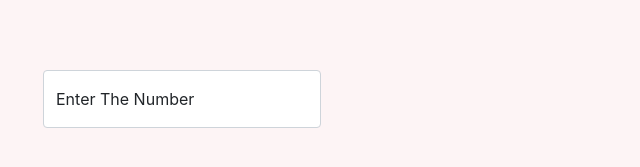
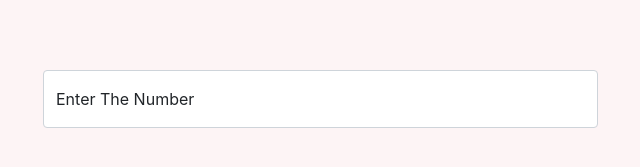
Before and after one commit to RajSuriyan/GuessTheNumber, a plain HTML site: page index.html in a window 1280 px wide. Shown: the part 379-546 px from the top of the page, 42-682 px from the left. Drawn offline with nearby package versions, Linux system fonts and the light colour scheme.

Commit message:
Update style.css

```diff
--- a/style.css
+++ b/style.css
@@ -16,5 +16,6 @@ body{
   background-color:transparent !important;
 }
 .form-control{
-  width: 25%;
+  width: 50%;
+    font-size:0.5rem;
 }
```
